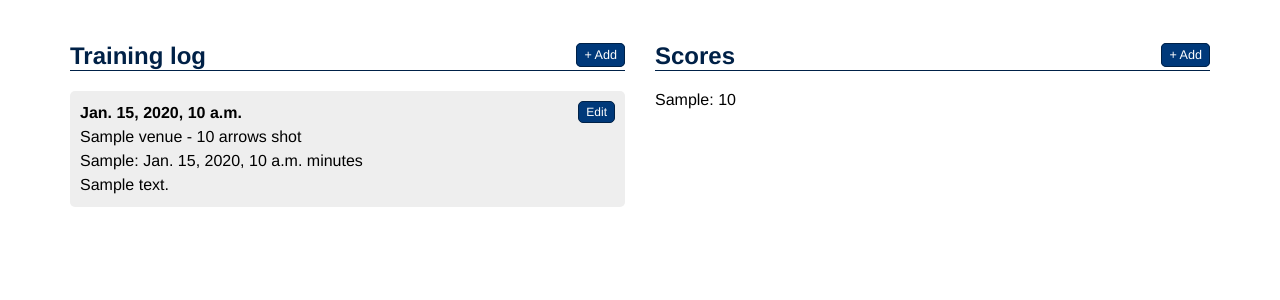
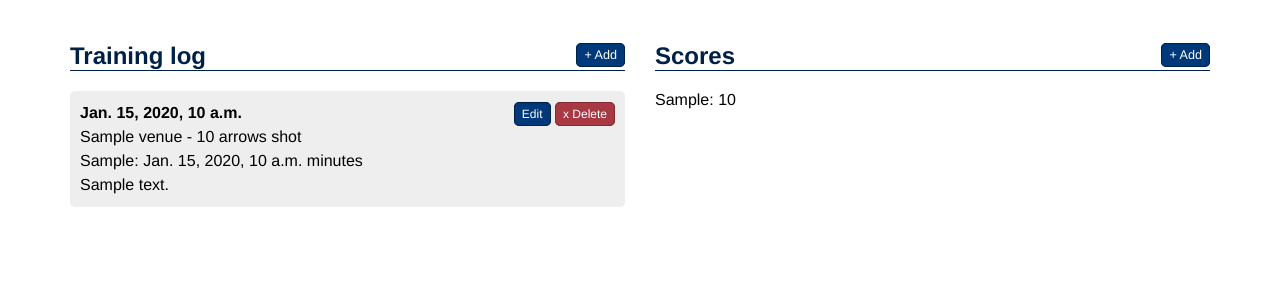
Before and after one commit to mjtamlyn/squads, a Django app: template squads/templates/home.html in a window 1280 px wide. Shown: the part 59-359 px from the top of the page. Run offline with Django 3.2, Linux system fonts and the light colour scheme; tables that the repository leaves empty hold one stand-in row (values such as "Sample post"); the template is opened without the code that fills it: values that come from a table or form of the project are taken from there, most other values are stand-ins (such as "Sample title", 1, 10 or a date in 2020); data that the repository does not hold is empty; some libraries are stand-ins or nearby versions.

Commit message:
Edit session
Fixes #2.

```diff
--- a/sass/_colors.sass
+++ b/sass/_colors.sass
@@ -2,3 +2,4 @@ $oxford: #002147
 $light-grey: #eee
 $grey: #ccc
 $grey-text: #777
+$red: #822B32
--- a/sass/_forms.sass
+++ b/sass/_forms.sass
@@ -18,6 +18,12 @@
 .btn-add
   &:before
     content: "+ "
+
+.btn-delete
+  background-color: lighten($red, 10%)
+  border-color: $red
+  &:before
+    content: "x "
 
 
 label
--- a/squads/templates/home.html
+++ b/squads/templates/home.html
@@ -10,7 +10,10 @@
         </h2>
         {% for session in sessions %}
         <p class="session">
-            <a class="right btn">Edit</a>
+            <span class="right">
+                <a href="{% url 'session-edit' pk=session.pk %}"class="btn btn-edit">Edit</a>
+                <a class="btn btn-delete">Delete</a>
+            </span>
             <strong>{{ session.date }}</strong><br>
             {{ session.venue }}
             {% if session.arrows_shot %}
--- a/squads/templates/session_form.html
+++ b/squads/templates/session_form.html
@@ -22,6 +22,7 @@
             {{ form.formset.management_form }}
             {% for inline in form.formset %}
             <div class="inline {% if forloop.last %}last{% endif %}">
+                {{ inline.id }}
                 <p class="right delete">
                     {{ inline.DELETE.label_tag }}
                     {{ inline.DELETE }}
--- a/squads/urls.py
+++ b/squads/urls.py
@@ -8,6 +8,7 @@ urlpatterns = patterns('',
     url('^$', views.Home.as_view(), name='home'),
 
     url('^sessions/add/$', views.SessionAdd.as_view(), name='session-add'),
+    url('^sessions/(?P<pk>\d+)/$', views.SessionEdit.as_view(), name='session-edit'),
 
     url('^admin/', include(admin.site.urls)),
     url('', include('social_auth.urls')),
--- a/static/css/base.css
+++ b/static/css/base.css
@@ -151,6 +151,14 @@ a {
   content: "+ ";
 }
 
+.btn-delete {
+  background-color: #a83841;
+  border-color: #822b32;
+}
+.btn-delete:before {
+  content: "x ";
+}
+
 label {
   display: block;
   margin-bottom: 5px;
```
Also changed, not shown: squads/views.py (+8 -1 lines).
